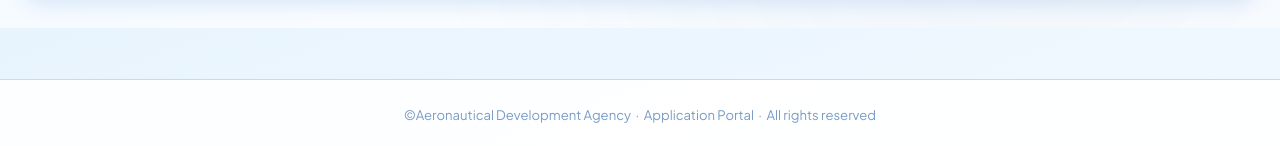
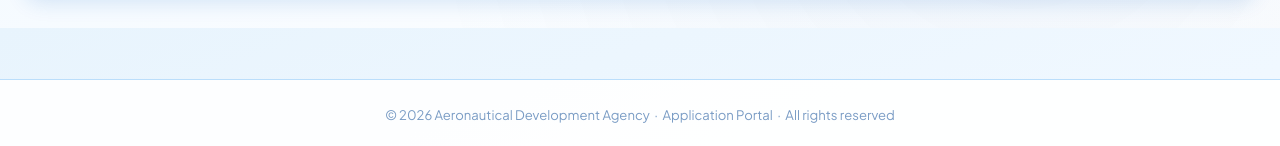
Before and after one commit to KusumaRavuri/ADA_Application_Website, a Flask app: page /admin in a window 1280 px wide. Shown: the part 772-918 px from the top of the page. Run offline with Flask 3, Linux system fonts and the light colour scheme; the visitor is signed in with stand-in values (Sample User, id 1); some libraries are stand-ins or nearby versions.

Commit message:
Update base.html

```diff
--- a/templates/base.html
+++ b/templates/base.html
@@ -27,7 +27,7 @@
   <main>{% block content %}{% endblock %}</main>
   <footer class="site-footer">
     <div class="container text-center">
-      <p class="mb-0 footer-text">©Aeronautical Development Agency &nbsp;·&nbsp; Application Portal &nbsp;·&nbsp; All rights reserved</p>
+      <p class="mb-0 footer-text">© 2026 Aeronautical Development Agency &nbsp;·&nbsp; Application Portal &nbsp;·&nbsp; All rights reserved</p>
     </div>
   </footer>
   <script src="https://cdn.jsdelivr.net/npm/bootstrap@5.3.2/dist/js/bootstrap.bundle.min.js"></script>
```
